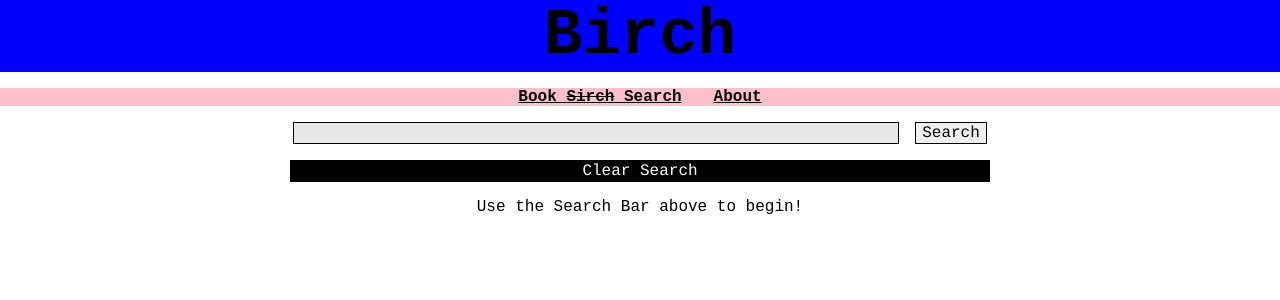
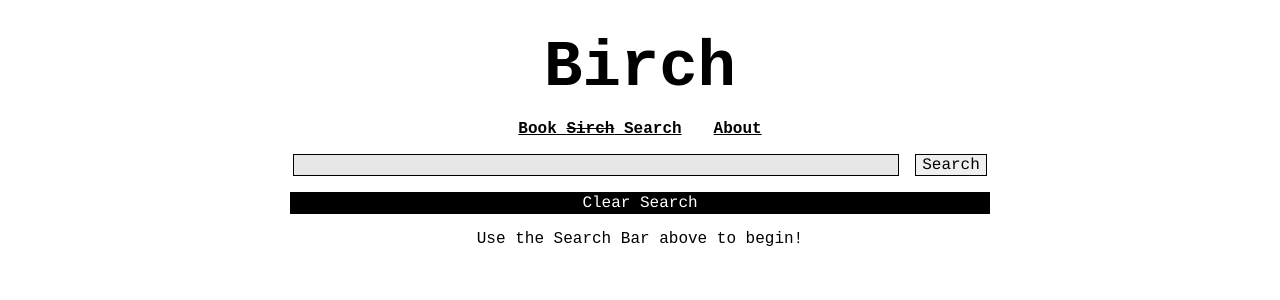
Before and after one commit to breadoliveoilsalt/birch-book-search, a React (Create React App) app: page / in a window 1280 px wide. Shown: the top 300 px of the page. Built offline with nearby package versions, Linux system fonts and the light colour scheme.

Commit message:
Some minor cleanup to jumpToTopOfResults

```diff
--- a/src/components_container/SearchLayoutAndLogic.js
+++ b/src/components_container/SearchLayoutAndLogic.js
@@ -44,6 +44,7 @@ class SearchLayoutAndLogic extends Component {
 
   handleClearSearch(event) {
     event.preventDefault()
+    this.props.deleteError()
     this.props.resetSearch()
     document.getElementById("search-input").value = ""
     console.log("Search Cleared!")
--- a/src/components_presentational/SearchResultsHeader.js
+++ b/src/components_presentational/SearchResultsHeader.js
@@ -8,7 +8,7 @@ const SearchResultsHeader = (props) => {
     return (
       <div id="search-results-header">
         <BigDivider />
-        {props.resultNumber} potential result(s).
+          {props.resultNumber} potential result(s).
         <BigDivider />
       </div>
     )
--- a/src/index.css
+++ b/src/index.css
@@ -29,9 +29,10 @@ code {
 }
 
 .header {
-  background-color: blue;
+  /* background-color: blue; */
   font-size: 400%;
   font-weight: bold;
+  margin-top: 0.5em;
   /* padding-top: 0.25em; */
   /* height: 3em; */
   /* display: inline-block; */
@@ -49,7 +50,7 @@ code {
   font-size: 100%;
   font-weight: bold;
   margin: 1em 0;
-  background-color: pink;
+  /* background-color: pink; */
   /* height: 1em; */
   /* height: 2em; */
   /* font-size: 1em; */
```
